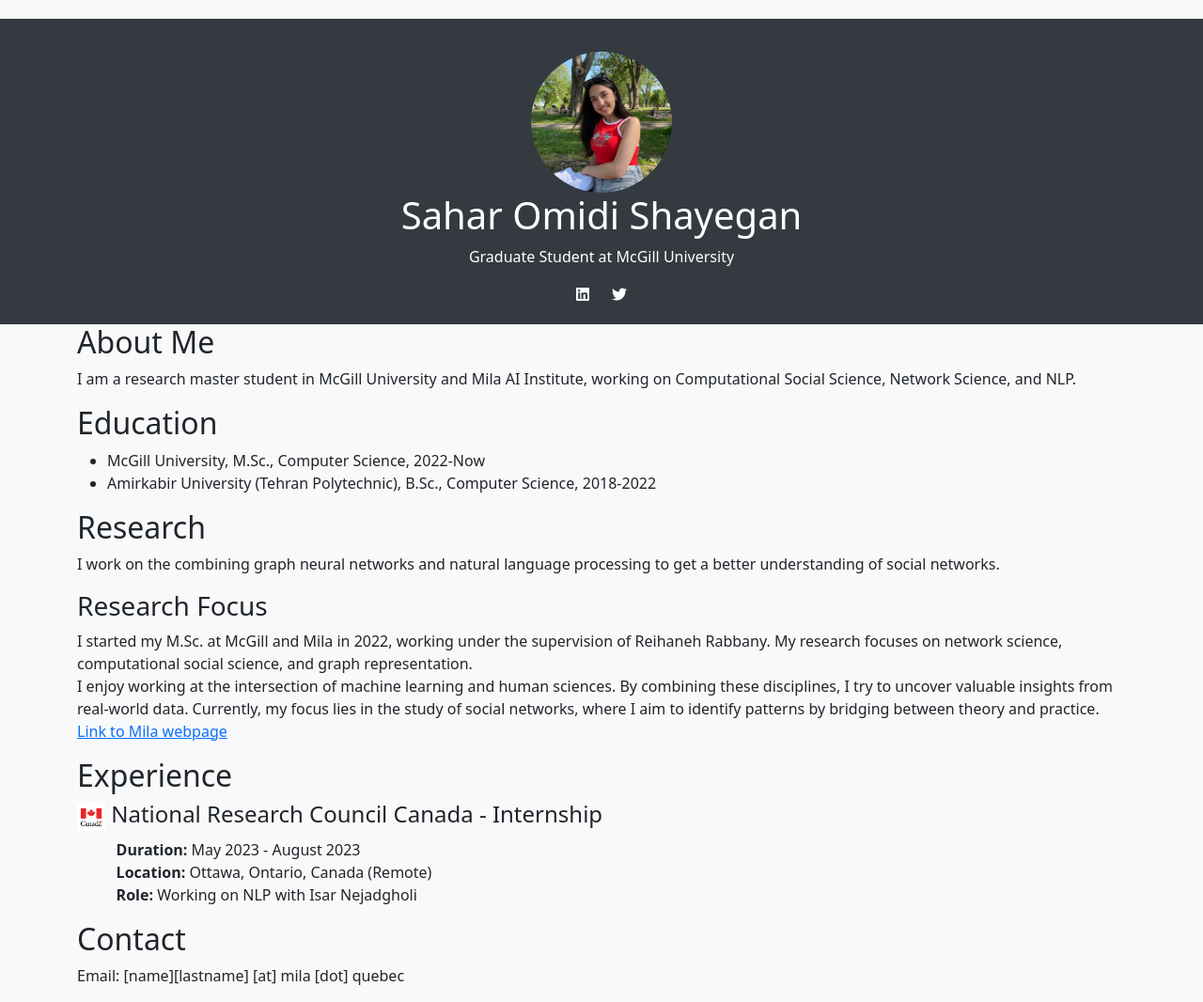
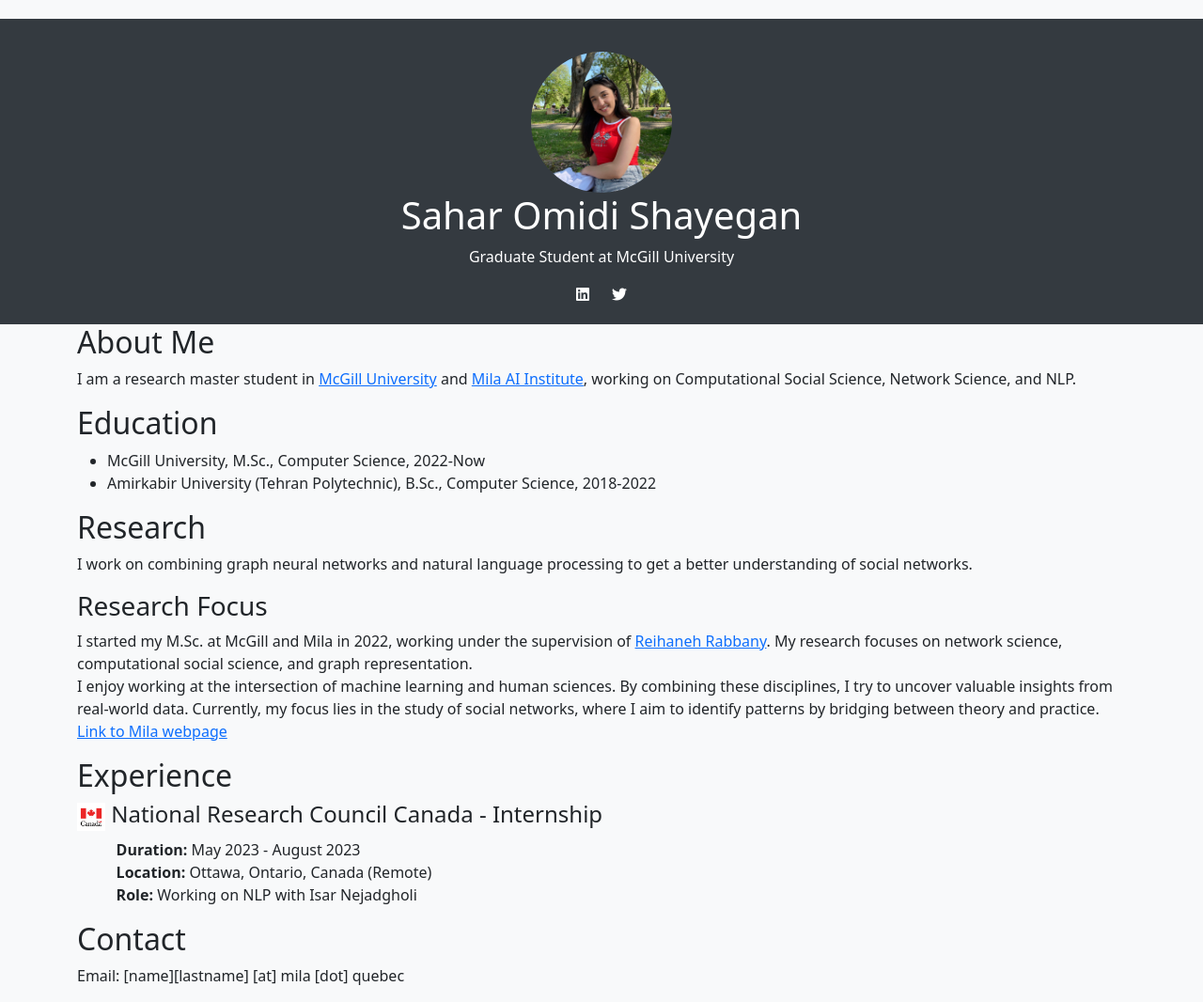
Before and after one commit to saharshayegan/saharshayegan.github.io, a Jekyll site: the page built from index.md, in a window 1280 px wide. Shown: the whole page at 94% size. Built offline with Jekyll 4.4.1, drawn with Linux system fonts in a browser that asks for light colours; our own code applies the rules of GitHub Pages for plain Markdown files; some of the changed lines change nothing that is shown.

Commit message:
add hyperlinks

```diff
--- a/index.md
+++ b/index.md
@@ -2,36 +2,26 @@
 layout: default
 ---
 
-<!-- About Me -->
 ## About Me
-I am a research master student in McGill University and Mila AI Institute, working on Computational Social Science, Network Science, and NLP.
+I am a research master student in [McGill University](https://www.mcgill.ca/) and [Mila AI Institute](https://mila.quebec/en/), working on Computational Social Science, Network Science, and NLP.
 
 ## Education
 - McGill University, M.Sc., Computer Science, 2022-Now
 - Amirkabir University (Tehran Polytechnic), B.Sc., Computer Science, 2018-2022
 
-<!-- Research -->
 ## Research
-I work on the combining graph neural networks and natural language processing to get a better understanding of social networks.
+I work on combining graph neural networks and natural language processing to get a better understanding of social networks.
+
 ### Research Focus
-I started my M.Sc. at McGill and Mila in 2022, working under the supervision of Reihaneh Rabbany. My research focuses on network science, computational social science, and graph representation.
+I started my M.Sc. at McGill and Mila in 2022, working under the supervision of [Reihaneh Rabbany](http://www.reirab.com/). My research focuses on network science, computational social science, and graph representation.
 I enjoy working at the intersection of machine learning and human sciences. By combining these disciplines, I try to uncover valuable insights from real-world data. Currently, my focus lies in the study of social networks, where I aim to identify patterns by bridging between theory and practice.
 [Link to Mila webpage](https://mila.quebec/en/person/sahar-omidi-shayegan/)
 
-
-<!-- ## Publications
-- -->
-
 ## Experience
-
-<!-- ![NRC Logo](figs/nrc_logo.jpeg){:class="logo"}
-#### National Research Council Canada / Conseil national de recherches Canada · Internship -->
 #### <img src="figs/nrc_logo.jpeg" alt="NRC Logo" style="width: 30px; height: 30px; vertical-align: middle;"> National Research Council Canada - Internship
-
 &nbsp;&nbsp;&nbsp;&nbsp;&nbsp;&nbsp;&nbsp;&nbsp;&nbsp; **Duration:** May 2023 - August 2023
 &nbsp;&nbsp;&nbsp;&nbsp;&nbsp;&nbsp;&nbsp;&nbsp;&nbsp; **Location:** Ottawa, Ontario, Canada (Remote)
 &nbsp;&nbsp;&nbsp;&nbsp;&nbsp;&nbsp;&nbsp;&nbsp;&nbsp; **Role:** Working on NLP with Isar Nejadgholi
 
-<!-- Contact -->
 ## Contact
 Email: [name][lastname] [at] mila [dot] quebec
```
